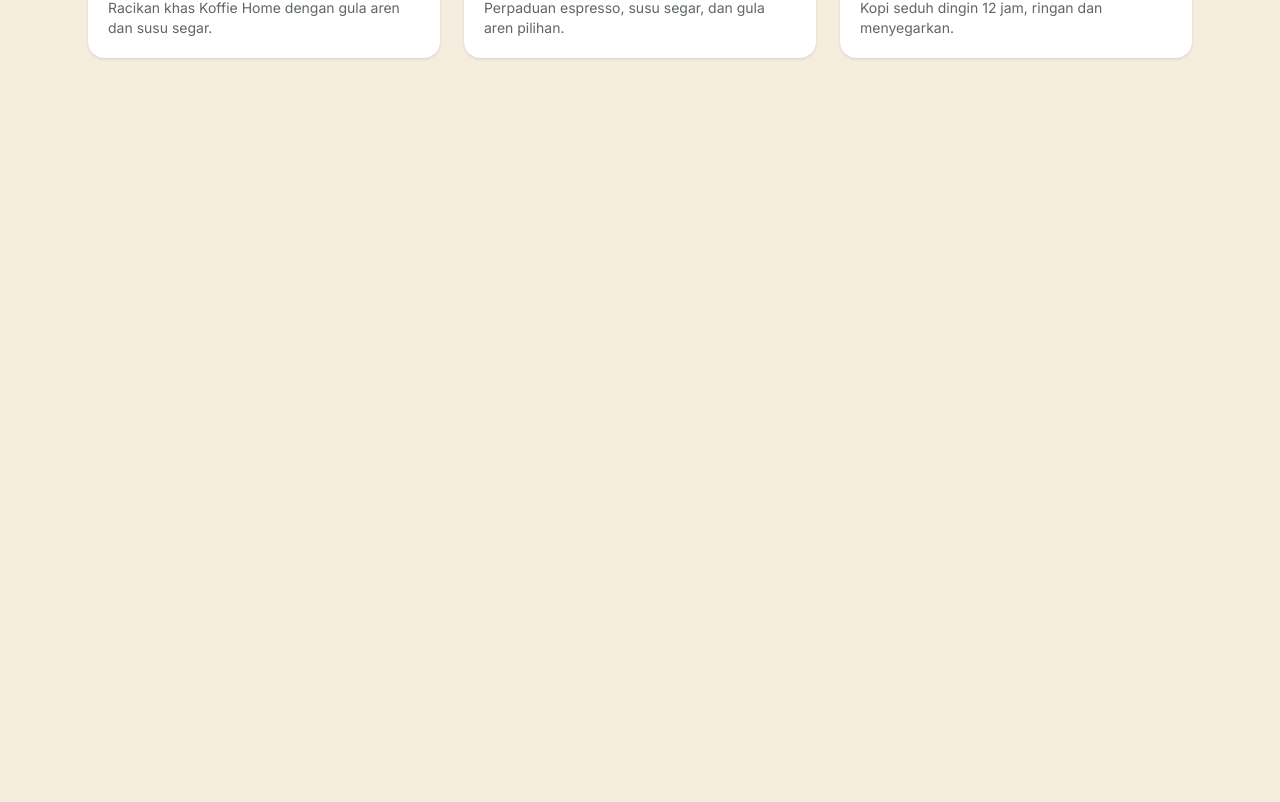
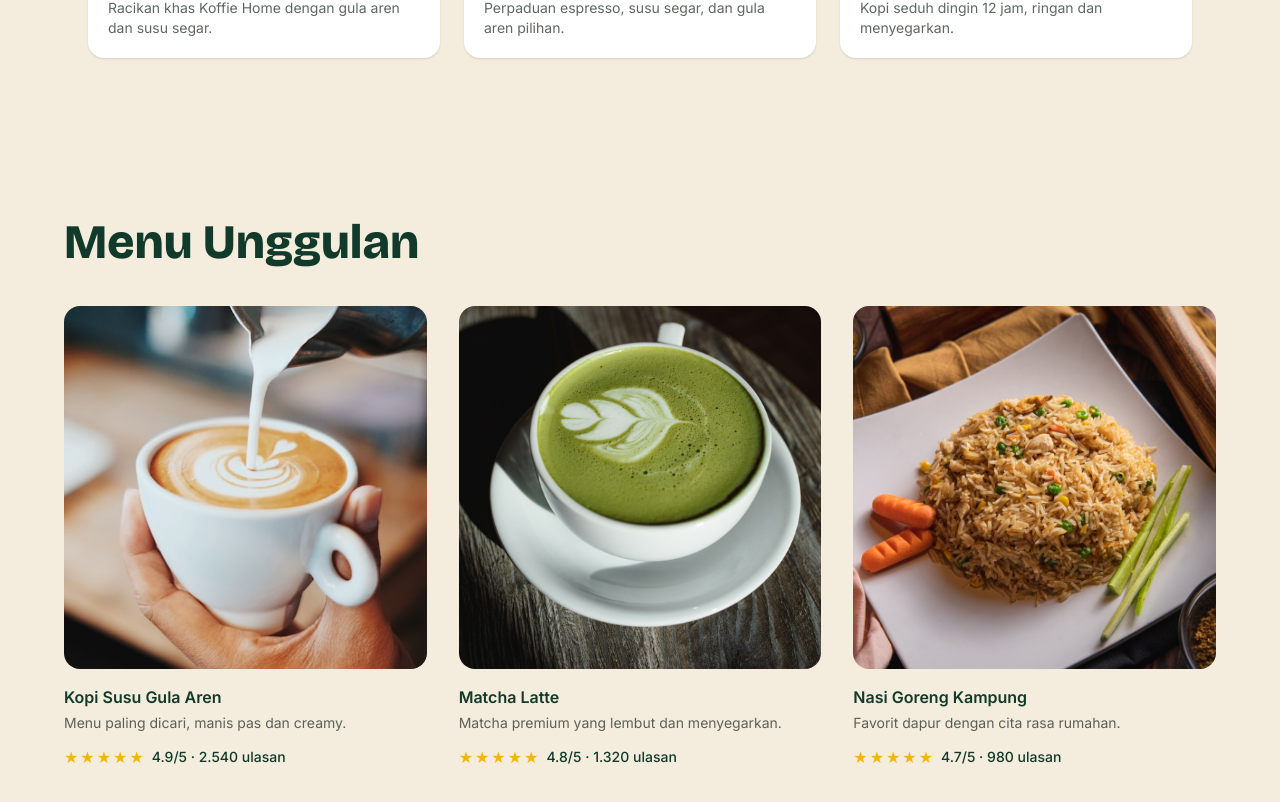
Before and after one commit to Blawness/koffie-landing, a Next.js app: page / in a window 1280 px wide. Shown: the part 1620-2422 px from the top of the page. Before the commit the page ends 1758 px from the top, so only its background shows below. Built offline with nearby package versions, Linux system fonts and the light colour scheme.

Commit message:
feat: add featured products with ratings

```diff
--- a/app/page.tsx
+++ b/app/page.tsx
@@ -1,6 +1,7 @@
 import Header from "@/components/Header";
 import Hero from "@/components/sections/Hero";
 import Menu from "@/components/sections/Menu";
+import Featured from "@/components/sections/Featured";
 
 export default function Home() {
   return (
@@ -9,6 +10,7 @@ export default function Home() {
       <main>
         <Hero />
         <Menu />
+        <Featured />
       </main>
     </>
   );
--- /dev/null
+++ b/components/sections/Featured.tsx
@@ -0,0 +1,70 @@
+"use client";
+
+import Image from "next/image";
+import { motion } from "framer-motion";
+import { featured } from "@/lib/content";
+
+function Stars({ rating }: { rating: number }) {
+  return (
+    <div className="flex gap-0.5" aria-label={`${rating} dari 5`}>
+      {[1, 2, 3, 4, 5].map((n) => (
+        <span
+          key={n}
+          aria-hidden
+          className={
+            n <= Math.round(rating)
+              ? "text-[var(--color-marigold)]"
+              : "text-[var(--color-moss)]"
+          }
+        >
+          ★
+        </span>
+      ))}
+    </div>
+  );
+}
+
+export default function Featured() {
+  return (
+    <section id="unggulan" className="bg-[var(--color-cream)] px-6 py-20">
+      <div className="mx-auto max-w-6xl">
+        <h2 className="font-display text-4xl font-extrabold text-[var(--color-forest)] sm:text-5xl">
+          Menu Unggulan
+        </h2>
+        <div className="mt-10 grid gap-8 md:grid-cols-3">
+          {featured.map((product, i) => (
+            <motion.article
+              key={product.name}
+              initial={{ opacity: 0, y: 20 }}
+              whileInView={{ opacity: 1, y: 0 }}
+              viewport={{ once: true }}
+              transition={{ duration: 0.4, delay: i * 0.1 }}
+            >
+              <div className="relative aspect-square w-full overflow-hidden rounded-2xl">
+                <Image
+                  src={product.image.src}
+                  alt={product.image.alt}
+                  fill
+                  className="object-cover"
+                  sizes="(max-width: 768px) 100vw, 33vw"
+                />
+              </div>
+              <h3 className="mt-4 font-semibold text-[var(--color-forest)]">
+                {product.name}
+              </h3>
+              <p className="mt-1 text-sm text-[var(--color-ink)]/70">
+                {product.description}
+              </p>
+              <div className="mt-3 flex flex-wrap items-center gap-2">
+                <Stars rating={product.rating} />
+                <span className="text-sm font-medium text-[var(--color-forest)]">
+                  {product.rating.toFixed(1)}/5 · {product.reviews.toLocaleString("id-ID")} ulasan
+                </span>
+              </div>
+            </motion.article>
+          ))}
+        </div>
+      </div>
+    </section>
+  );
+}
```
